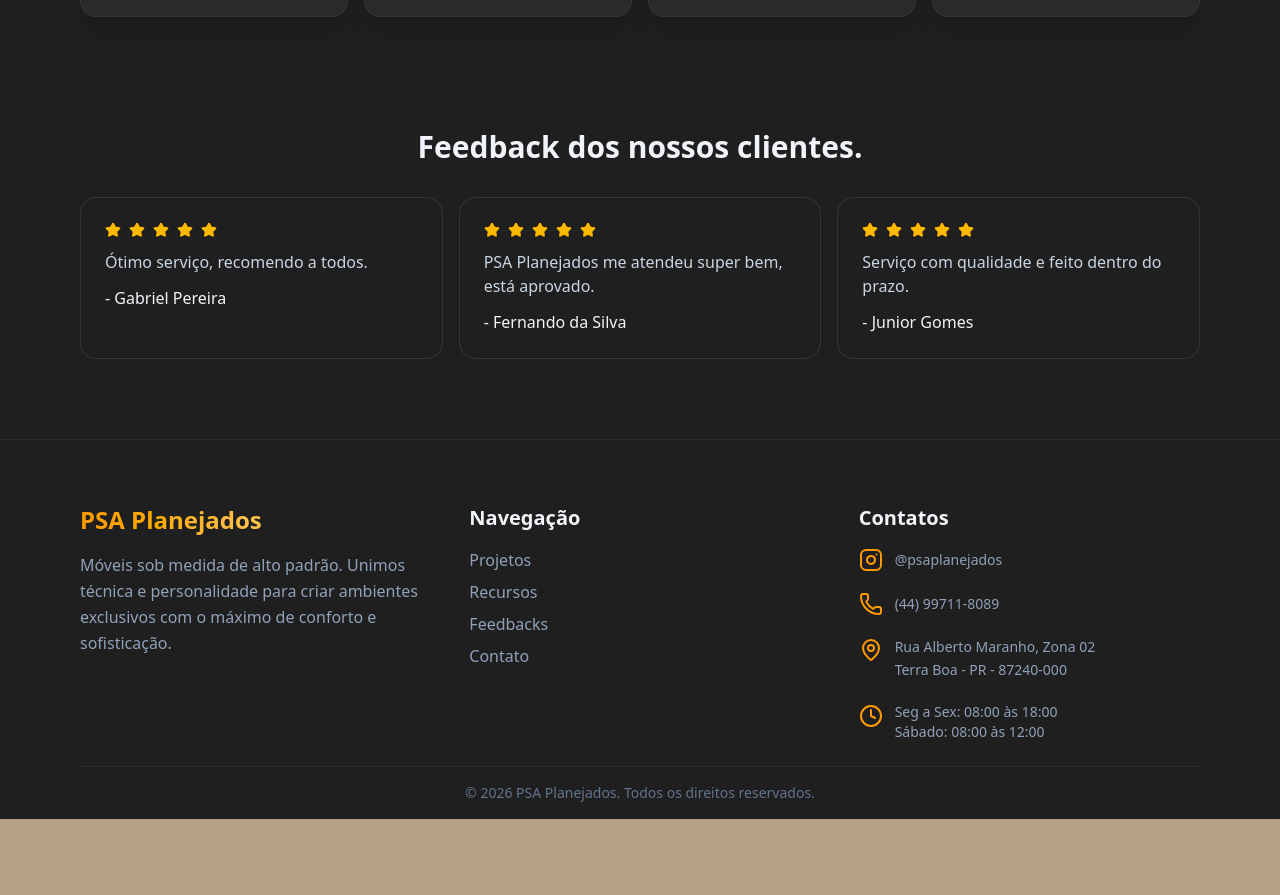
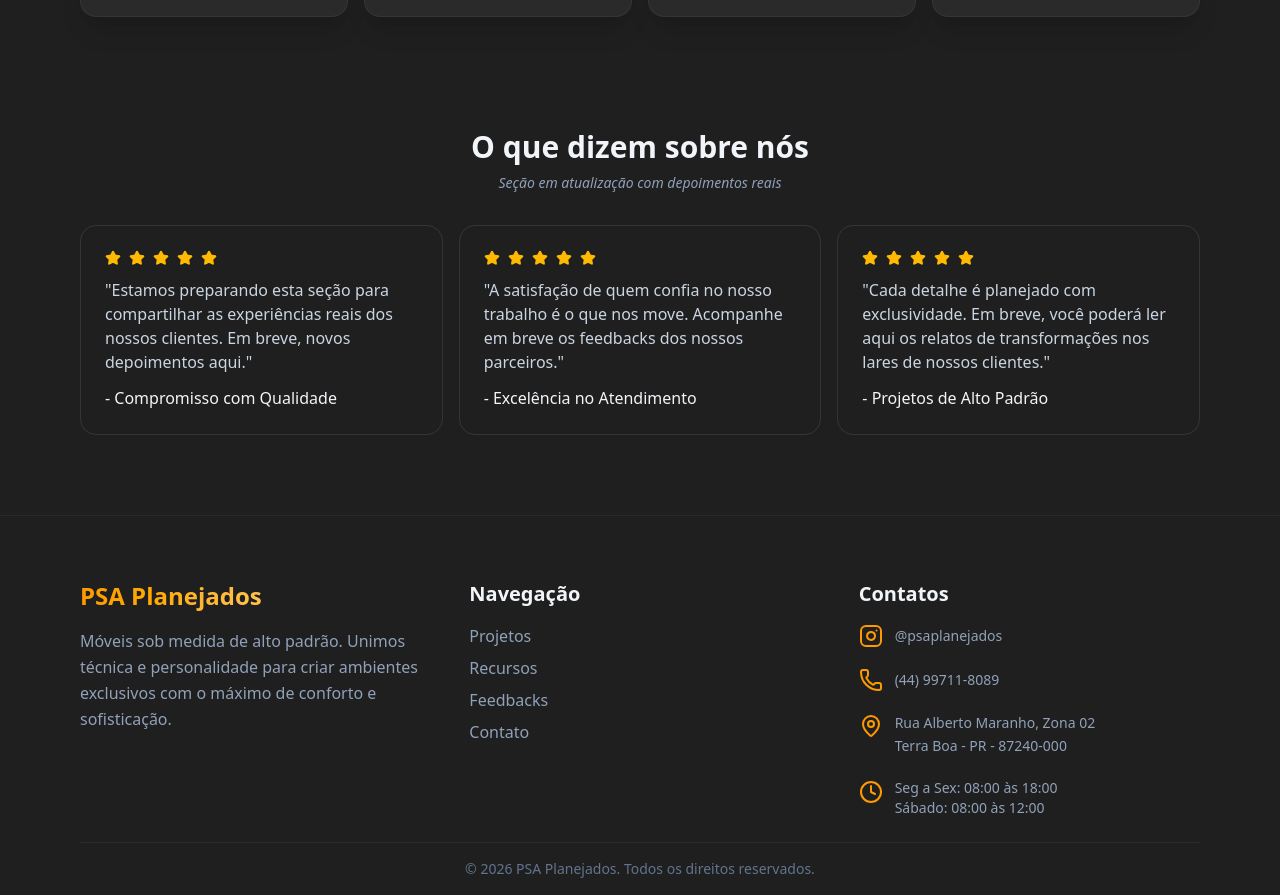
Before and after one commit to agripe049/marcenaria, a React (Vite) app: page / in a window 1280 px wide. Shown: the part 1200-2095 px from the top of the page. Before the commit the page ends 2019 px from the top, so only its background shows below. Built offline with nearby package versions, Linux system fonts and the light colour scheme.

Commit message:
Projeto finalizado!

```diff
--- a/src/components/Testimonials.jsx
+++ b/src/components/Testimonials.jsx
@@ -4,9 +4,9 @@ import { motion } from 'framer-motion'
 const Testimonials = () => {
 
   const depoimentos = [
-    { name: "Gabriel Pereira", descricao: "Ótimo serviço, recomendo a todos." },
-    { name: "Fernando da Silva", descricao: "PSA Planejados me atendeu super bem, está aprovado." },
-    { name: "Junior Gomes", descricao: "Serviço com qualidade e feito dentro do prazo." }
+    { name: "Compromisso com Qualidade", descricao: "Estamos preparando esta seção para compartilhar as experiências reais dos nossos clientes. Em breve, novos depoimentos aqui." },
+    { name: "Excelência no Atendimento", descricao: "A satisfação de quem confia no nosso trabalho é o que nos move. Acompanhe em breve os feedbacks dos nossos parceiros." },
+    { name: "Projetos de Alto Padrão", descricao: "Cada detalhe é planejado com exclusividade. Em breve, você poderá ler aqui os relatos de transformações nos lares de nossos clientes." }
   ]
 
   return (
@@ -18,10 +18,13 @@ const Testimonials = () => {
         transition={{ duration: 0.8 }}
       >
         <h2 className='text-3xl font-bold text-center'>
-          Feedback dos nossos clientes.
+          O que dizem sobre nós
         </h2>
+        <p className='text-center text-slate-400 mt-2 text-sm italic'>
+          Seção em atualização com depoimentos reais
+        </p>
         <div className='mt-8 grid grid-cols-1 md:grid-cols-3 gap-4'>
-          {[depoimentos.map((n) => (
+          {depoimentos.map((n) => (
             <blockquote
               key={n.name}
               className='rounded-2xl border border-white/10 p-6'>
@@ -30,10 +33,10 @@ const Testimonials = () => {
                   <Star key={i} className='size-4 fill-current' />
                 ))}
               </div>
-              <p className='mt-3 text-slate-300'>{n.descricao}</p>
+              <p className='mt-3 text-slate-300'>"{n.descricao}"</p>
               <footer className='mt-3 text-sm-text-slate-400'>- {n.name}</footer>
             </blockquote>
-          ))]}
+          ))}
         </div>
       </motion.section>
     </div>
```
